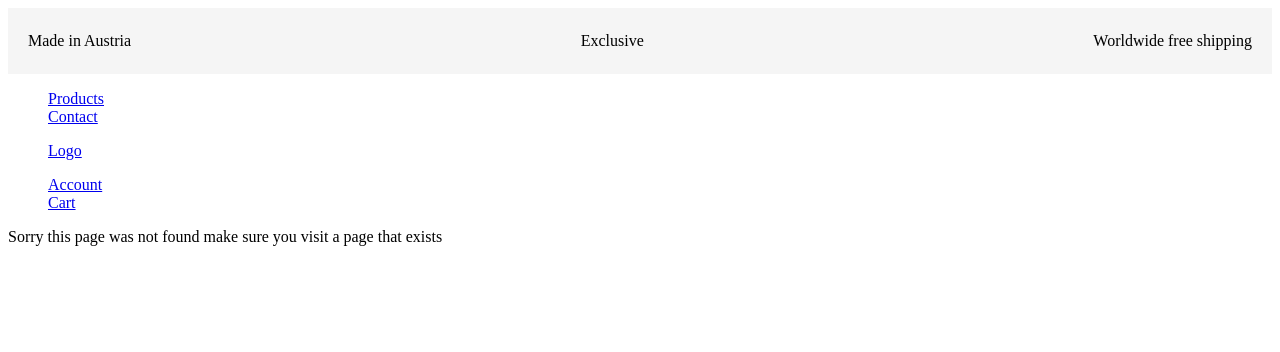
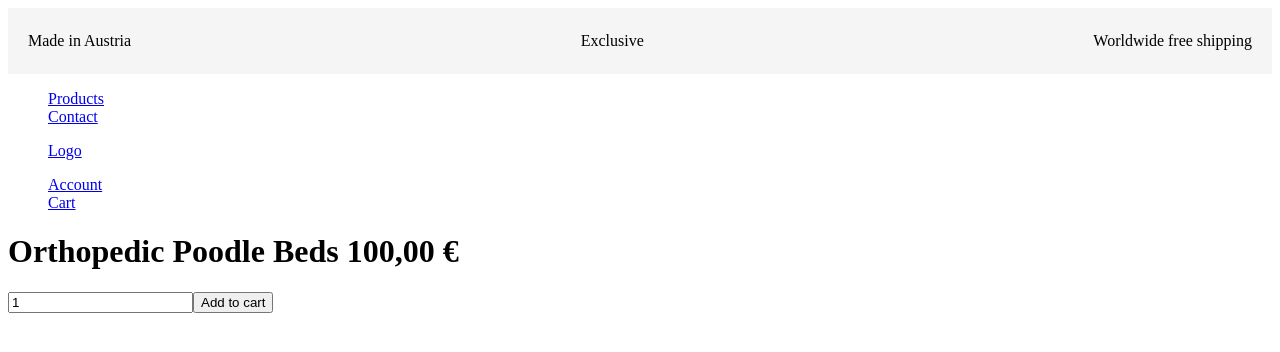
Before and after one commit to Vladimero/next.js-ecommerce-store, a Next.js app: page /items/1 in a window 1280 px wide. Before the commit this address had no page. Shown: the top 352 px of the page. Built offline with nearby package versions, Linux system fonts and the light colour scheme.

Commit message:
Fix object property issue

```diff
--- a/app/products/[productId]/PoodleGoodQuantity.js
+++ b/app/items/[itemId]/ItemQuantityForm.js
@@ -2,7 +2,7 @@
 import { useState } from 'react';
 import { addToCard } from './actions';
 
-export default function PoodleGoodQuantity() {
+export default function ItemQuantityForm() {
   const [quantity, setQuantity] = useState('1');
 
   return (
--- /dev/null
+++ b/app/items/[itemId]/page.js
@@ -0,0 +1,17 @@
+import { getItemsById } from '../../../database/items';
+// import { getCookie } from '../../../util/cookies';
+// import { parseJson } from '../../../util/json';
+import ItemQuantityForm from './ItemQuantityForm';
+
+export default function singleItemPage(props) {
+  const item = getItemsById(Number(props.params.itemId));
+
+  return (
+    <div>
+      <h1>
+        {item.name} {item.price}
+      </h1>
+      <ItemQuantityForm />
+    </div>
+  );
+}
--- a/app/layout.js
+++ b/app/layout.js
@@ -29,7 +29,7 @@ export default function RootLayout({ children }) {
               <div>
                 <ul className={styles.mainMenu}>
                   <li>
-                    <Link href="/products" data-test-id="products-link">
+                    <Link href="/items" data-test-id="products-link">
                       Products
                     </Link>
                   </li>
--- a/database/products.js
+++ b/database/items.js
@@ -1,7 +1,7 @@
-import 'server-only';
+// import 'server-only';
 
 // array, defining the products/items --> at least 4!
-export const goods = [
+export const items = [
   { id: 1, name: 'Orthopedic Poodle Beds', price: '100,00 €' },
   { id: 2, name: 'Grooming Kit', price: '50,00 €' },
   { id: 3, name: 'Leashes Set', price: '50,00 €' },
@@ -9,10 +9,10 @@ export const goods = [
 ];
 
 // put the array into a function
-export function getGoods() {
-  return goods;
+export function getItems() {
+  return items;
 }
 
-export function getGoodsById(id) {
-  return goods.find((good) => good.id === id);
+export function getItemsById(id) {
+  return items.find((item) => item.id === id);
 }
```
Also changed, not shown: app/items/page.js (added, +22 -0 lines), app/products/[productId]/page.js (deleted, +0 -17 lines), app/products/page.js (deleted, +0 -22 lines), app/items/[itemId]/actions.js (renamed from app/products/[productId]/actions.js).
